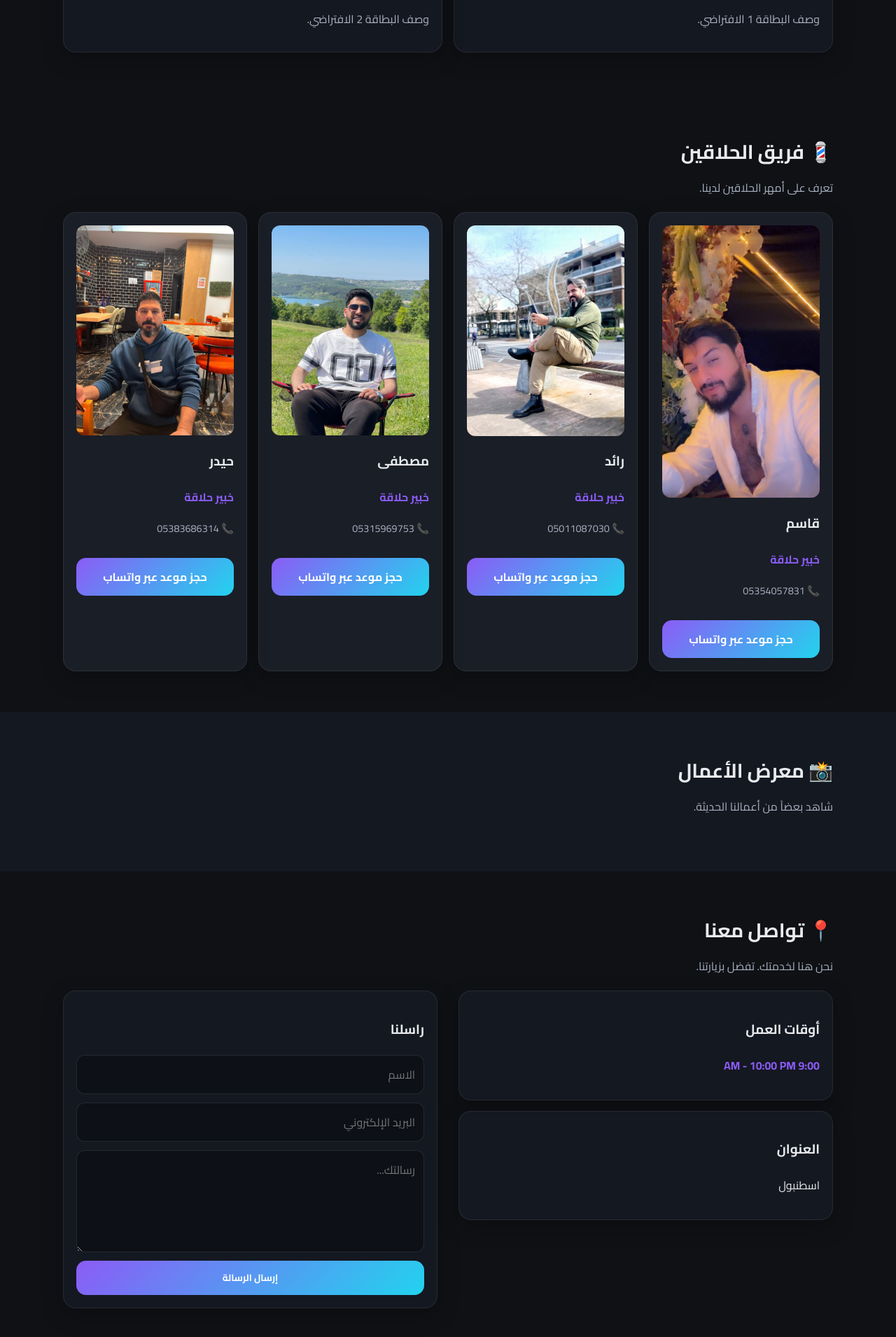
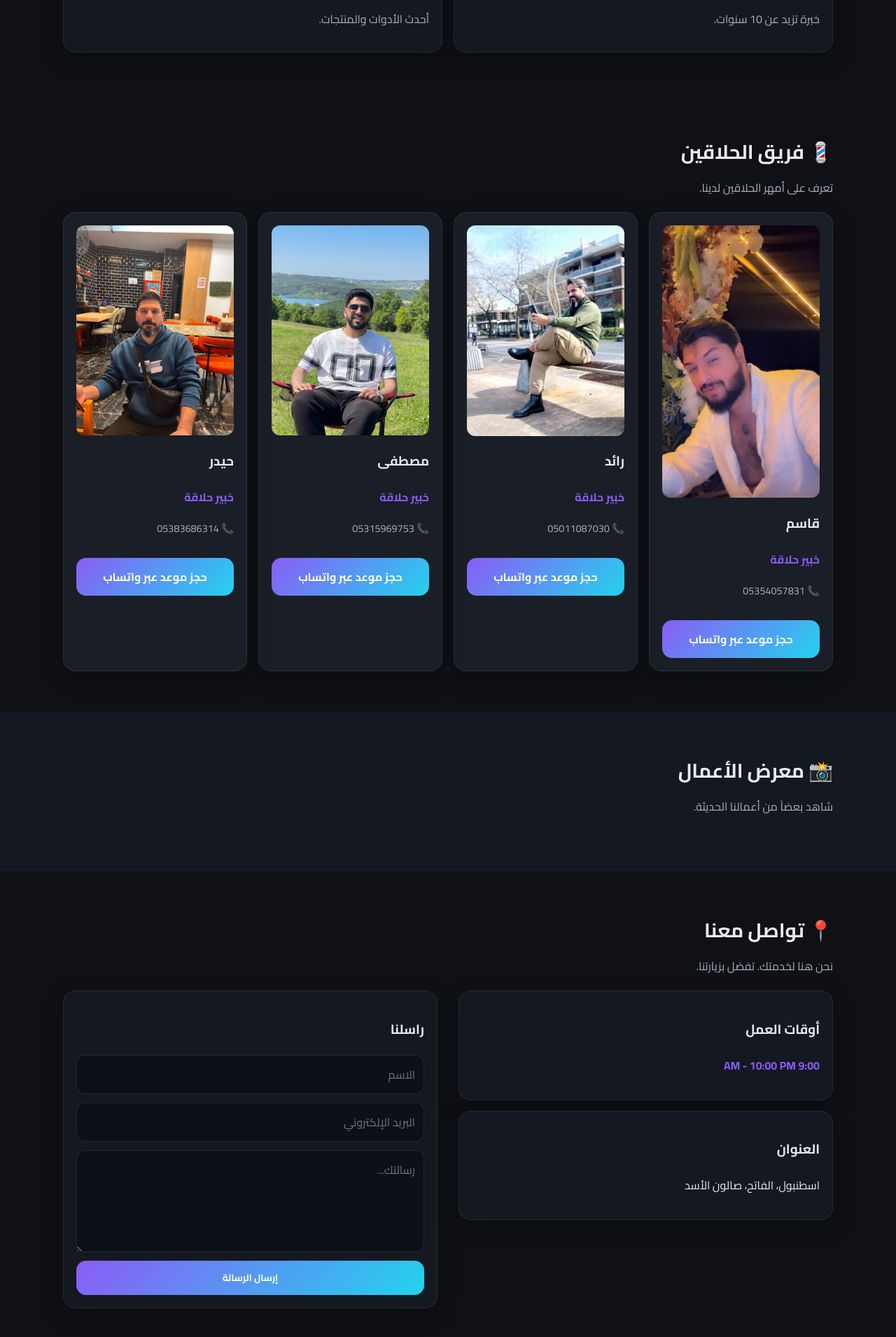
Before and after one commit to aljumaili01/barber-website, a Flask app: page / in a window 1280 px wide. Shown: the part 1290-3200 px from the top of the page at 70% size. Run offline with Flask 3, Linux system fonts and the light colour scheme.

Commit message:
index.html

```diff
--- a/templates/index.html
+++ b/templates/index.html
@@ -7,10 +7,10 @@
     <link href="https://fonts.googleapis.com/css2?family=Cairo:wght@400;700;900&display=swap" rel="stylesheet">
     <link href="{{ url_for('static', filename='STYLE.css') }}" rel="stylesheet">
     <style>
-        /* أنماط أساسية للخريطة لتجنب مشاكل العرض */
+        /* أنماط أساسية للخريطة */
         .map-embed iframe {
             width: 100%;
-            height: 400px; /* يمكن تغيير الارتفاع حسب الحاجة */
+            height: 400px;
             border: none;
             border-radius: 8px;
         }
@@ -59,23 +59,21 @@
                 <p class="subtitle">نحن نجمع بين الخبرة والجودة لنمنحك أفضل إطلالة.</p>
 
                 <div class="grid cards" style="grid-template-columns: 1fr 1fr; align-items: stretch;">
-
                     <div class="card">
-                        <img src="{{ url_for('static', filename=site_data.extra_texts.about_image1 if site_data.extra_texts and site_data.extra_texts.about_image1 else 'placeholder.jpg') }}"
+                        <img src="{{ url_for('static', filename=site_data.extra_texts.about_image1 if site_data.extra_texts and site_data.extra_texts.about_image1 else 'about1.jpg') }}"
                              alt="صورة البطاقة 1" style="height: 200px; object-fit: cover; margin-bottom: 15px;">
                         <p style="color: var(--muted); line-height: 1.6;">
-                            {{ site_data.extra_texts.about_desc_card1 if site_data.extra_texts and site_data.extra_texts.about_desc_card1 else 'وصف البطاقة 1 الافتراضي.' }}
+                            {{ site_data.extra_texts.about_desc_card1 if site_data.extra_texts and site_data.extra_texts.about_desc_card1 else 'خبرة تزيد عن 10 سنوات.' }}
                         </p>
                     </div>
 
                     <div class="card">
-                        <img src="{{ url_for('static', filename=site_data.extra_texts.about_image2 if site_data.extra_texts and site_data.extra_texts.about_image2 else 'placeholder.jpg') }}"
+                        <img src="{{ url_for('static', filename=site_data.extra_texts.about_image2 if site_data.extra_texts and site_data.extra_texts.about_image2 else 'about2.jpg') }}"
                              alt="صورة البطاقة 2" style="height: 200px; object-fit: cover; margin-bottom: 15px;">
                         <p style="color: var(--muted); line-height: 1.6;">
-                            {{ site_data.extra_texts.about_desc_card2 if site_data.extra_texts and site_data.extra_texts.about_desc_card2 else 'وصف البطاقة 2 الافتراضي.' }}
+                            {{ site_data.extra_texts.about_desc_card2 if site_data.extra_texts and site_data.extra_texts.about_desc_card2 else 'أحدث الأدوات والمنتجات.' }}
                         </p>
                     </div>
-
                 </div>
             </div>
         </section>
@@ -93,17 +91,13 @@
                         <p style="color: var(--primary); font-weight: bold;">خبير حلاقة</p>
                         <div style="margin-top: 10px; color: var(--muted); font-size: 0.9em;">
                             <p>📞 {{ barber.phone }}</p>
-                            {% if barber.instagram %}
-                            <p>📸 @{{ barber.instagram }}</p>
-                            {% endif %}
                         </div>
 
-                        {% set whatsapp_message = 'مرحبا ' + barber.name + '، أود حجز موعد حلاقة في أقرب وقت. شكرا.' %}
-                        <a href="https://wa.me/{{ barber.phone }}?text={{ whatsapp_message | urlencode }}"
+                        <a href="https://wa.me/{{ barber.phone }}?text=مرحباً {{ barber.name }}، أود حجز موعد حلاقة في صالون الأسد"
                            target="_blank" class="btn btn-primary" style="margin-top: 15px; width: 100%;">
                            حجز موعد عبر واتساب
                         </a>
-                        </div>
+                    </div>
                     {% endfor %}
                 </div>
             </div>
@@ -142,9 +136,7 @@
                         </div>
                         <div class="card" style="margin-top: 15px;">
                             <h3>العنوان</h3>
-                            <p>
-                                {{ site_data.extra_texts.address if site_data.extra_texts and site_data.extra_texts.address else 'اسطنبول، الفاتح، شارع الاستقلال' }}
-                            </p>
+                            <p>{{ site_data.extra_texts.Adress if site_data.extra_texts and site_data.extra_texts.Adress else 'اسطنبول، الفاتح، صالون الأسد' }}</p>
                         </div>
                     </div>
 
@@ -164,13 +156,11 @@
                     {% if site_data.extra_texts and site_data.extra_texts.map_iframe_code %}
                         {{ site_data.extra_texts.map_iframe_code | safe }}
                     {% else %}
-                        <p style="text-align: center; padding: 20px; color: var(--muted);">الخريطة غير متوفرة. الرجاء إدخال كود الخريطة في لوحة التحكم (النصوص الإضافية).</p>
+                        <p style="text-align: center; padding: 20px; color: var(--muted);">الخريطة متوفرة قريباً.</p>
                     {% endif %}
                 </div>
-
             </div>
         </section>
-
     </main>
 
     <footer>
```
